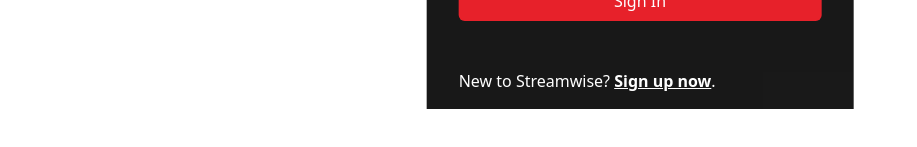
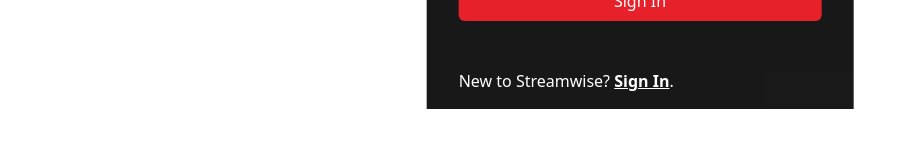
Before and after one commit to nikhil-rawal/streamwise, a React (Create React App) app: page / in a window 1280 px wide. Shown: the part 437-584 px from the top of the page, without its empty margins (0-917 px from the left). Built offline with nearby package versions, Linux system fonts and the light colour scheme.

Commit message:
working - start

```diff
--- a/src/components/Form.js
+++ b/src/components/Form.js
@@ -1,9 +1,24 @@
-import React from "react";
+import React, { useState } from "react";
 
 const Form = () => {
+  const [isSignInForm, setIsSignInForm] = useState(true);
+
+  const toggleSignInForm = () => {
+    setIsSignInForm(!isSignInForm);
+  };
+
   return (
     <form className="text-white absolute px-8 py-4 bg-black w-4/12 left-1/2 -translate-x-1/2 translate-y-1/2 flex flex-col justify-center content-center items-center opacity-90">
-      <h1 className=" font-semibold  self-start p-2 m-2 text-3xl">Sign In</h1>
+      <h1 className=" font-semibold  self-start p-2 m-2 text-3xl">
+        {isSignInForm ? "Sign In" : "Sign Up"}
+      </h1>
+      {!isSignInForm && (
+        <input
+          type="text"
+          placeholder="Full Name"
+          className={`p-2 m-2 w-full rounded-md bg-[#333] hover:bg-[#333333e5] leading-8`}
+        />
+      )}
       <input
         type="text"
         placeholder="Email Address"
@@ -15,12 +30,18 @@
         className="p-2 m-2 w-full rounded-md bg-[#333] hover:bg-[#333333e5] leading-8"
       />
       <button className="bg-[#E50914] w-full rounded-md p-1 m-2 leading-8 hover:bg-[#e50914e8] my-6">
-        Sign In
+        {isSignInForm ? "Sign In" : "Sign Up"}
       </button>
       <br />
-      <p className="font-light self-start">
+      <p className={`font-light self-start`}>
         New to Streamwise?{" "}
-        <span className="underline font-bold ">Sign up now</span>.
+        <span
+          className="underline font-bold cursor-pointer"
+          onClick={toggleSignInForm}
+        >
+          {isSignInForm ? "Sign In" : "Sign Up"}
+        </span>
+        .
       </p>
     </form>
   );
```
